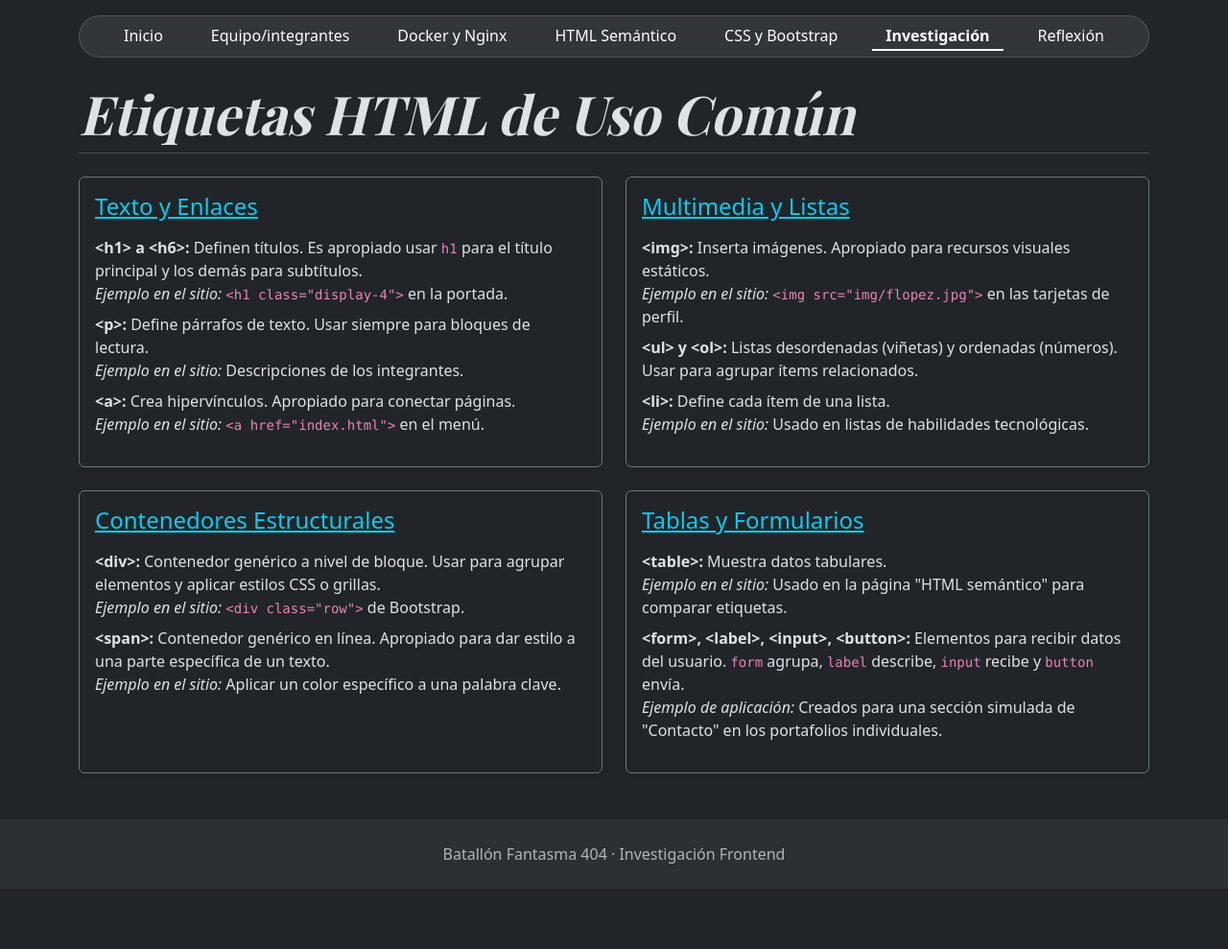
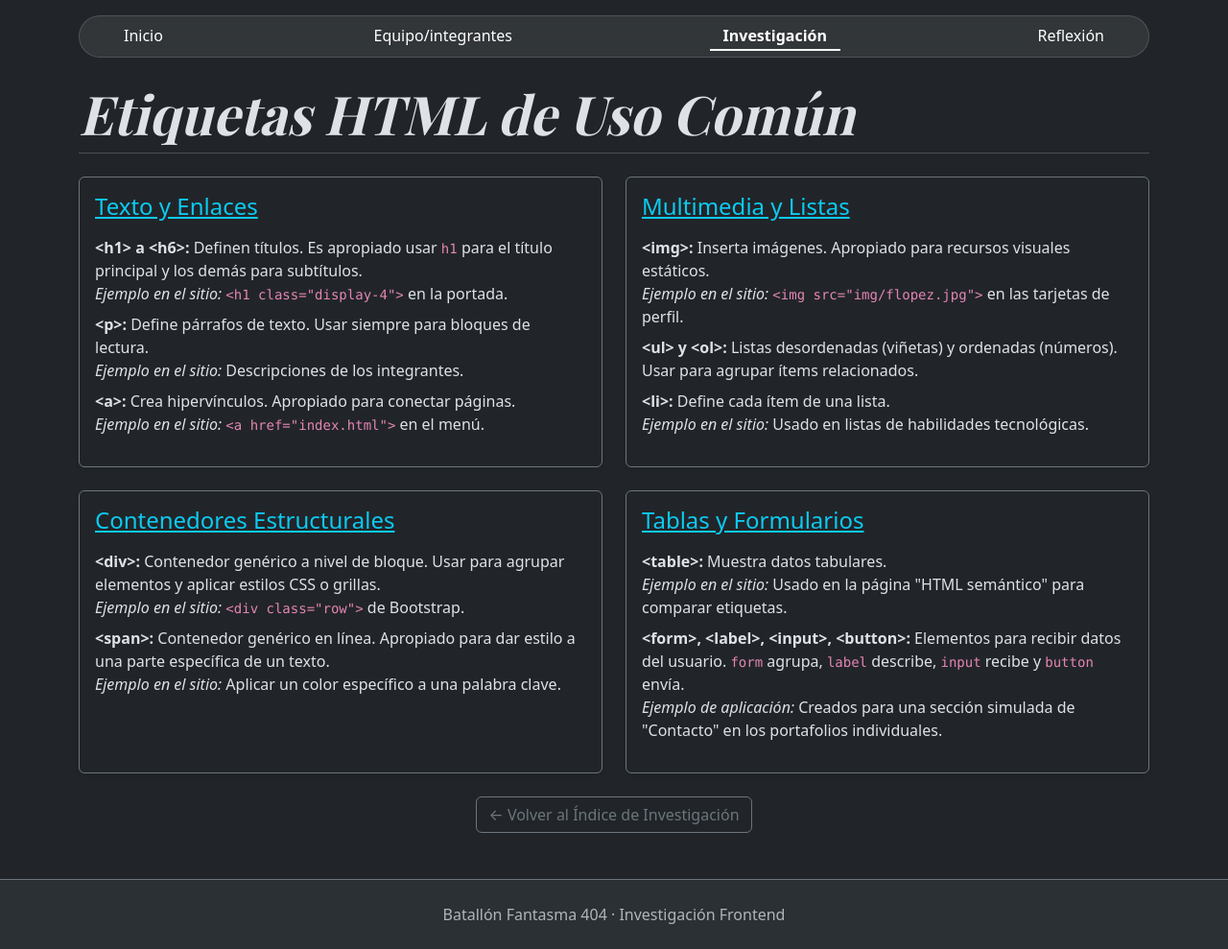
Before and after one commit to IvanHerreraAntipan/sitio-equipo-web, a plain HTML site: page etiquetas-html.html in a window 1280 px wide. Shown: the whole page at 96% size. Before the commit the page ends 926 px from the top, so only its background shows below. Drawn offline with nearby package versions, Linux system fonts and the light colour scheme.

Commit message:
Estandarizar barra de navegacion en etiquetas-html.html

```diff
--- a/etiquetas-html.html
+++ b/etiquetas-html.html
@@ -9,14 +9,12 @@
     <link href="https://fonts.googleapis.com/css?family=Playfair+Display:700,900&display=swap" rel="stylesheet">
 </head>
 <body>
+    <!-- Barra de navegación estandarizada -->
     <div class="container my-3">
       <div class="nav-scroller nav-custom-bar">
         <nav class="nav nav-underline justify-content-between align-items-center px-3">
           <a class="nav-item nav-link link-body-emphasis" href="index.html">Inicio</a>
           <a class="nav-item nav-link link-body-emphasis" href="integrantes.html">Equipo/integrantes</a>
-          <a class="nav-item nav-link link-body-emphasis" href="docker-nginx.html">Docker y Nginx</a>
-          <a class="nav-item nav-link link-body-emphasis" href="html-semantico.html">HTML Semántico</a>
-          <a class="nav-item nav-link link-body-emphasis" href="bootstrap.html">CSS y Bootstrap</a>
           <a class="nav-item nav-link link-body-emphasis active" href="contenidos.html">Investigación</a>
           <a class="nav-item nav-link link-body-emphasis" href="reflexion.html">Reflexión</a>
         </nav>
@@ -81,9 +79,13 @@
                 </div>
             </div>
         </div>
+
+        <div class="text-center mt-4">
+            <a href="contenidos.html" class="btn btn-outline-secondary">← Volver al Índice de Investigación</a>
+        </div>
     </main>
 
-    <footer class="py-4 text-center text-body-secondary bg-body-tertiary mt-5">
+    <footer class="py-4 text-center text-body-secondary bg-body-tertiary mt-5 border-top border-secondary">
       <p class="mb-0">Batallón Fantasma 404 · Investigación Frontend</p>
     </footer>
 
```
